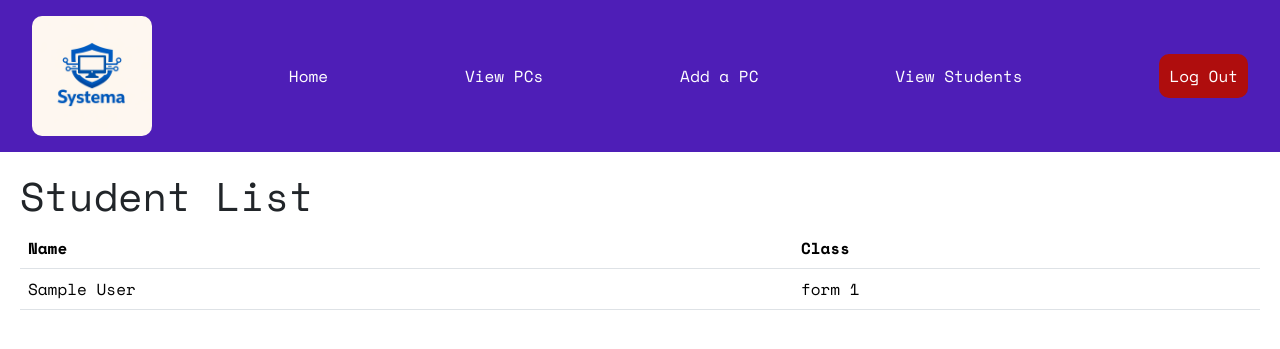
After one commit to SibusiZW/systema-platform, a Django app: page /students/ in a window 1280 px wide. The commit adds this page. Shown: the top 349 px of the page. Run offline with Django 5.2, Linux system fonts and the light colour scheme; tables that the repository leaves empty hold one stand-in row (values such as "Sample post"); some libraries are stand-ins or nearby versions.

Commit message:
feat: added minimal student features

```diff
--- a/systema/core/templates/core/includes/navbar.html
+++ b/systema/core/templates/core/includes/navbar.html
@@ -5,5 +5,6 @@
     <span><a href="{% url 'home' %}">Home</a></span>
     <span><a href="{% url 'machines' %}">View PCs</a></span>
     <span><a href="{% url 'add_pc' %}">Add a PC</a></span>
+    <span><a href="{% url 'students' %}">View Students</a></span>
     <span><a href="{% url 'logout' %}" class="logout">Log Out</a></span>
 </nav>
--- /dev/null
+++ b/systema/core/templates/core/student_list.html
@@ -0,0 +1,23 @@
+{% extends 'core/base.html' %}
+
+{% block content %}
+    <h1>Student List</h1>
+
+    <table class="table">
+
+        <thead>
+            <th>Name</th>
+            <th>Class</th>
+        </thead>
+
+        <tbody>
+            {% for student in students %}
+                <tr>
+                    <td>{{ student.name }}</td>
+                    <td>{{ student.student_class }}</td>
+                    <!-- TODO: Add other field and search box for students --->
+                </tr>
+            {% endfor %}
+        </tbody>
+    </table>
+{% endblock %}
--- a/systema/core/urls.py
+++ b/systema/core/urls.py
@@ -7,5 +7,6 @@ urlpatterns = [
     path('machines/', views.machine_list, name='machines'),
     path('add_machine/', views.add_machine, name='add_pc'),
     path('delete/<int:id>/', views.delete_pc, name='delete_pc'),
-    path('edit/<int:id>/', views.edit_pc, name='edit_pc')
+    path('edit/<int:id>/', views.edit_pc, name='edit_pc'),
+    path('students/', views.student_list, name='students')
 ]
--- a/systema/core/views.py
+++ b/systema/core/views.py
@@ -60,3 +60,7 @@ def edit_pc(request, id):
 
 
     return render(request, 'core/edit_pc.html', {  'obj': obj })
+
+def student_list(request):
+    # TODO: Add seacrch functionality for student's list
+    return render(request, 'core/student_list.html', { 'students': Student.objects.order_by('-date_created') })
```
